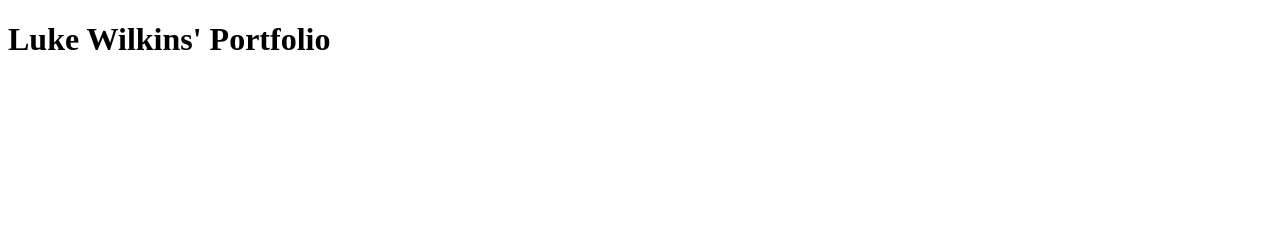
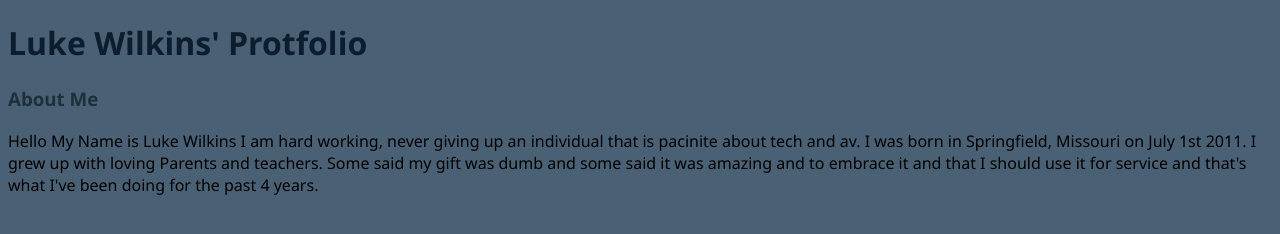
Before and after one commit to Shadowscar10627/Shadowscar10627.github.io, a plain HTML site: page index.html in a window 1280 px wide. Drawn offline with Linux system fonts and the light colour scheme.

Commit message:
Added in About me section and added styling

```diff
--- a/index.html
+++ b/index.html
@@ -2,10 +2,11 @@
 <html>
     <link rel="stylesheet" href="style.css">
     <head>
-        <title>Luke Wilkins' Portfolio</title>
+        <title>Luke Wilkins' Protfolio</title>
     </head>
     <body>
-        <h1 class="title">Luke Wilkins' Portfolio</h1>
-
+        <h1 class="title">Luke Wilkins' Protfolio</h1>
+        <h3 class="About_Me">About Me</h3>
+        <p class="About_Me_p">Hello My Name is Luke Wilkins I am hard working, never giving up an individual that is pacinite about tech and av. I was born in Springfield, Missouri on July 1st 2011. I grew up with loving Parents and teachers. Some said my gift was dumb and some said it was amazing and to embrace it and that I should use it for service and that's what I've been doing for the past 4 years.</p>
     </body>
 </html>
--- a/style.css
+++ b/style.css
@@ -0,0 +1,10 @@
+*{
+    background:#4a6075 ;
+    font-family:'Segoe UI', Tahoma, Geneva, Verdana, sans-serif;
+}
+.title {
+    color: #0c1d2e;
+}
+.About_Me{
+    color: #1e303b;
+}
```
